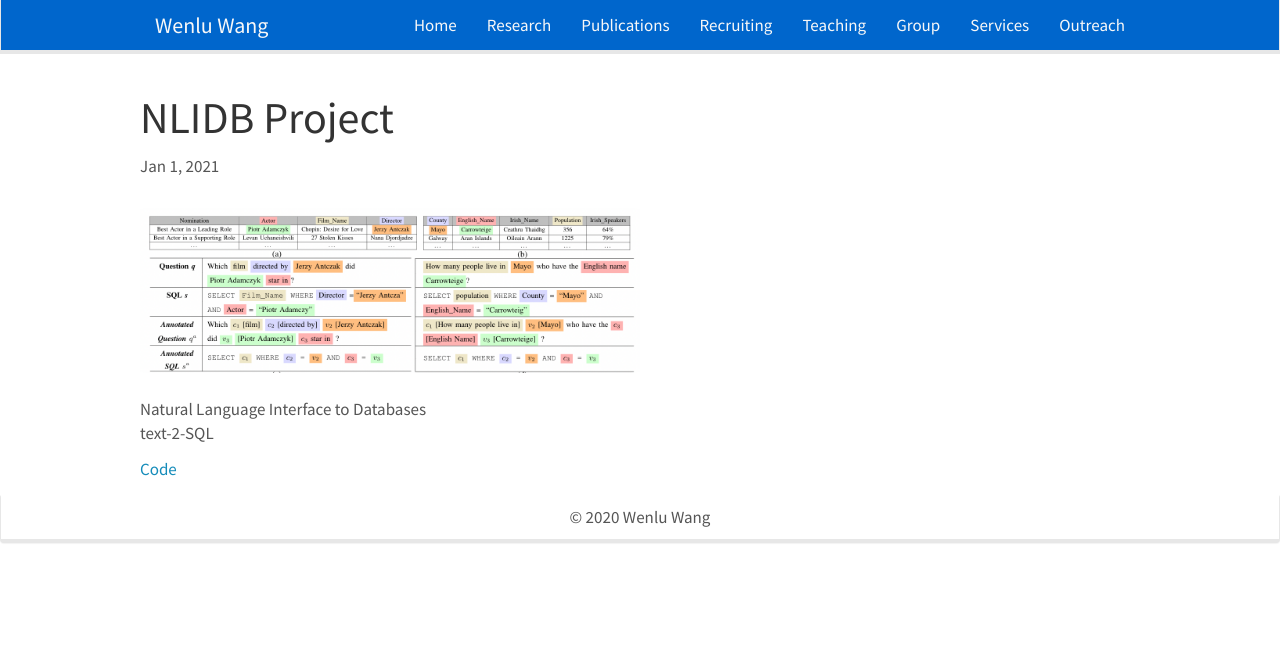
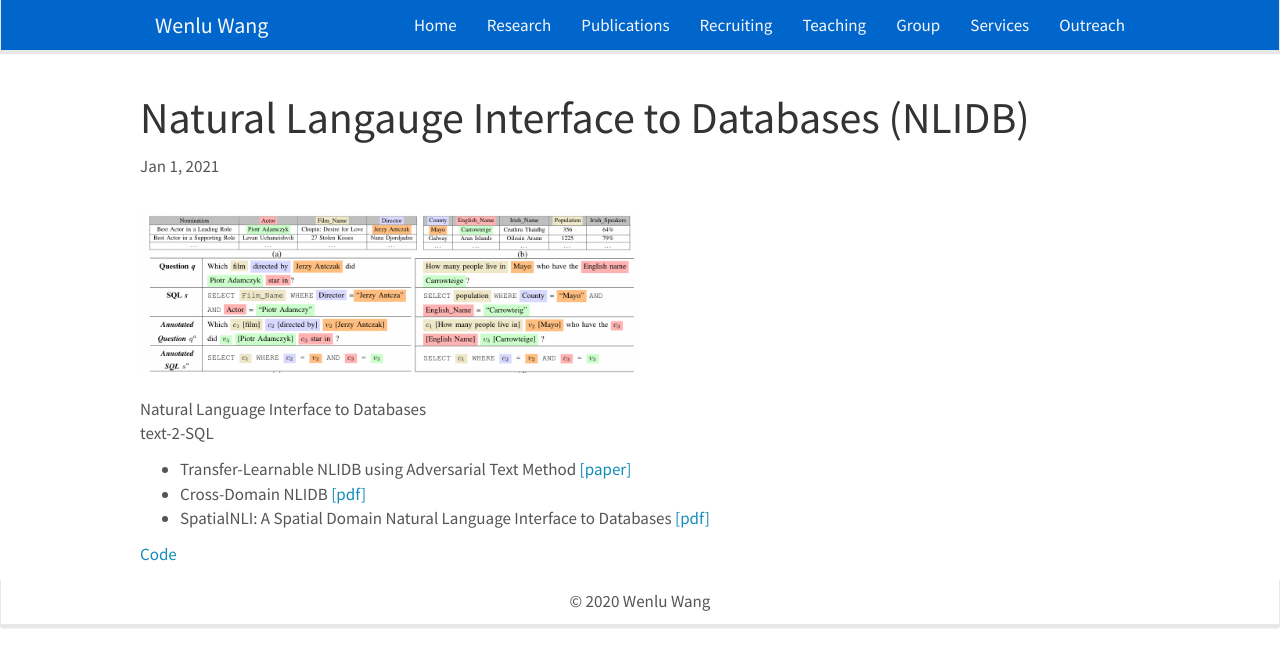
Before and after one commit to WENLU-W/WENLU-W.github.io, a Jekyll site: the page built from docs/_posts/2021-01-01-NLIDB.md, in a window 1280 px wide. Shown: the top 667 px of the page. Built offline with Jekyll 4.4.1, drawn with Linux system fonts in a browser that asks for light colours; nearby versions of some CDN libraries.

Commit message:
Update 2021-01-01-NLIDB.md

```diff
--- a/docs/_posts/2021-01-01-NLIDB.md
+++ b/docs/_posts/2021-01-01-NLIDB.md
@@ -1,6 +1,6 @@
 ---
 layout: post
-title:  "NLIDB Project"
+title:  "Natural Langauge Interface to Databases (NLIDB)"
 date:   2021-01-01 13:27:04 -0400
 categories: Project
 ---
@@ -9,5 +9,8 @@ categories: Project
 Natural Language Interface to Databases<br>
 text-2-SQL
 
+- Transfer-Learnable NLIDB using Adversarial Text Method <a href="https://ieeexplore.ieee.org/abstract/document/9101534">[paper]</a>
+- Cross-Domain NLIDB <a href="http://ceur-ws.org/Vol-2399/paper14.pdf">[pdf]</a>
+- SpatialNLI: A Spatial Domain Natural Language Interface to Databases <a href="https://arxiv.org/abs/1908.10917">[pdf]</a>
 
 [Code](https://github.com/VV123/NLIDB)
```
